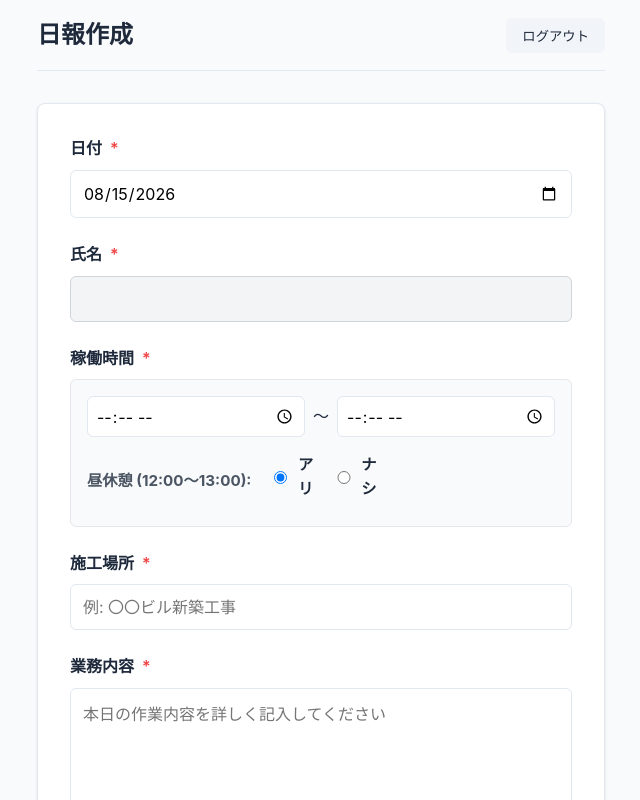
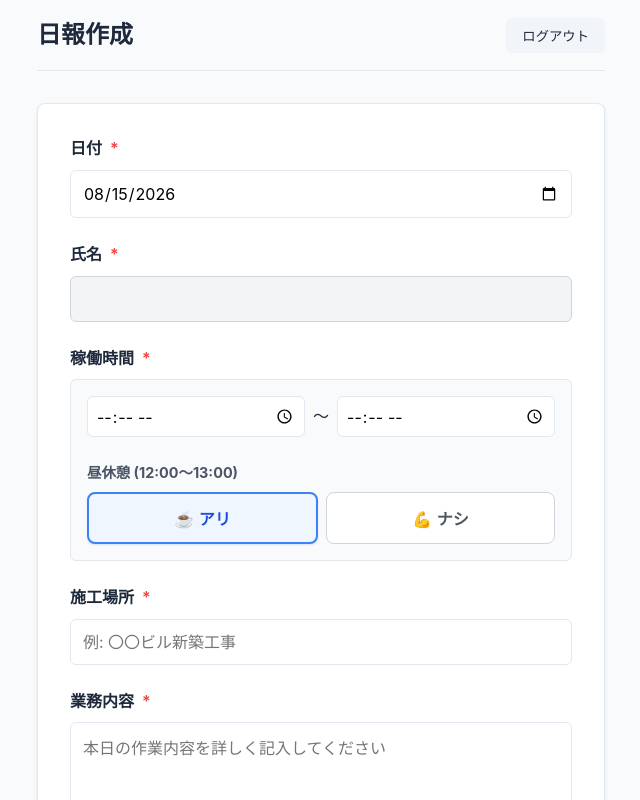
Before and after one commit to njh8vpmk22-coder/daily-report-app, a Next.js app: page /create in a window 1280 px wide. Shown: the top 800 px of the page, without its empty margins (319-959 px from the left). Built offline with nearby package versions, Linux system fonts and the light colour scheme.

Commit message:
Enhance lunch break toggle UI

```diff
--- a/src/app/create/page.js
+++ b/src/app/create/page.js
@@ -195,26 +195,48 @@ export default function CreateReport() {
                   required
                 />
               </div>
-              <div style={{ display: 'flex', alignItems: 'center', gap: '1rem', fontSize: '0.95rem' }}>
-                <span style={{ fontWeight: 'bold', color: '#4b5563' }}>昼休憩 (12:00〜13:00):</span>
-                <label style={{ display: 'flex', alignItems: 'center', gap: '0.25rem', cursor: 'pointer' }}>
-                  <input
-                    type="radio"
-                    name="hasLunch"
-                    checked={workingHour.hasLunch === true}
-                    onChange={() => handleWorkingHourChange('hasLunch', true)}
-                  />
-                  アリ
-                </label>
-                <label style={{ display: 'flex', alignItems: 'center', gap: '0.25rem', cursor: 'pointer' }}>
-                  <input
-                    type="radio"
-                    name="hasLunch"
-                    checked={workingHour.hasLunch === false}
-                    onChange={() => handleWorkingHourChange('hasLunch', false)}
-                  />
-                  ナシ
-                </label>
+              <div style={{ display: 'flex', flexDirection: 'column', gap: '0.5rem', marginTop: '0.5rem' }}>
+                <span style={{ fontWeight: 'bold', color: '#4b5563', fontSize: '0.9rem' }}>昼休憩 (12:00〜13:00)</span>
+                <div style={{ display: 'flex', gap: '0.5rem' }}>
+                  <button
+                    type="button"
+                    onClick={() => handleWorkingHourChange('hasLunch', true)}
+                    style={{
+                      flex: 1,
+                      padding: '0.75rem',
+                      borderRadius: '0.5rem',
+                      border: workingHour.hasLunch === true ? '2px solid #3b82f6' : '1px solid #d1d5db',
+                      backgroundColor: workingHour.hasLunch === true ? '#eff6ff' : '#ffffff',
+                      color: workingHour.hasLunch === true ? '#1d4ed8' : '#4b5563',
+                      fontWeight: 'bold',
+                      fontSize: '1rem',
+                      cursor: 'pointer',
+                      transition: 'all 0.2s ease',
+                      boxShadow: workingHour.hasLunch === true ? '0 1px 2px rgba(59, 130, 246, 0.2)' : 'none'
+                    }}
+                  >
+                    ☕️ アリ
+                  </button>
+                  <button
+                    type="button"
+                    onClick={() => handleWorkingHourChange('hasLunch', false)}
+                    style={{
+                      flex: 1,
+                      padding: '0.75rem',
+                      borderRadius: '0.5rem',
+                      border: workingHour.hasLunch === false ? '2px solid #ef4444' : '1px solid #d1d5db',
+                      backgroundColor: workingHour.hasLunch === false ? '#fef2f2' : '#ffffff',
+                      color: workingHour.hasLunch === false ? '#b91c1c' : '#4b5563',
+                      fontWeight: 'bold',
+                      fontSize: '1rem',
+                      cursor: 'pointer',
+                      transition: 'all 0.2s ease',
+                      boxShadow: workingHour.hasLunch === false ? '0 1px 2px rgba(239, 68, 68, 0.2)' : 'none'
+                    }}
+                  >
+                    💪 ナシ
+                  </button>
+                </div>
               </div>
             </div>
           </div>
```
